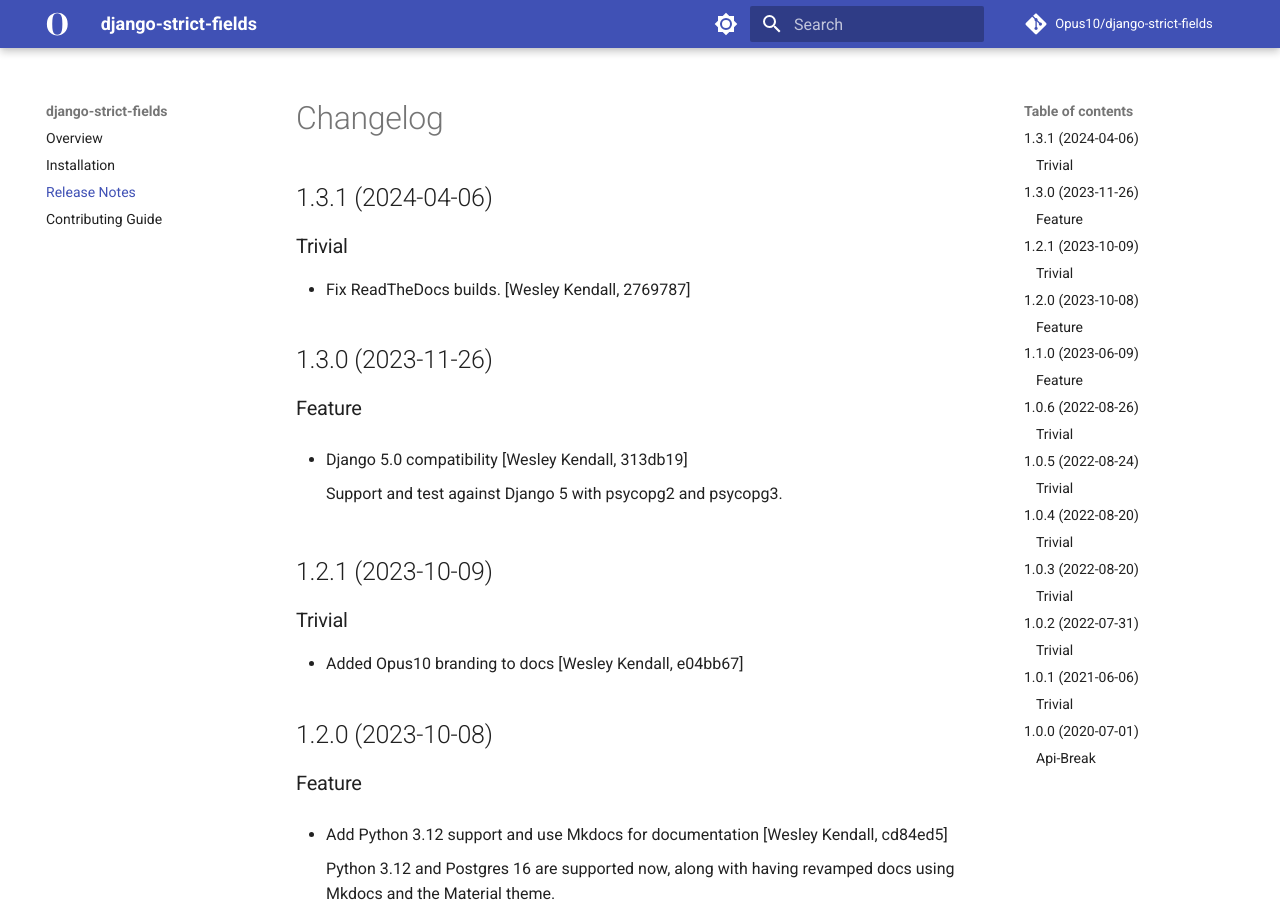
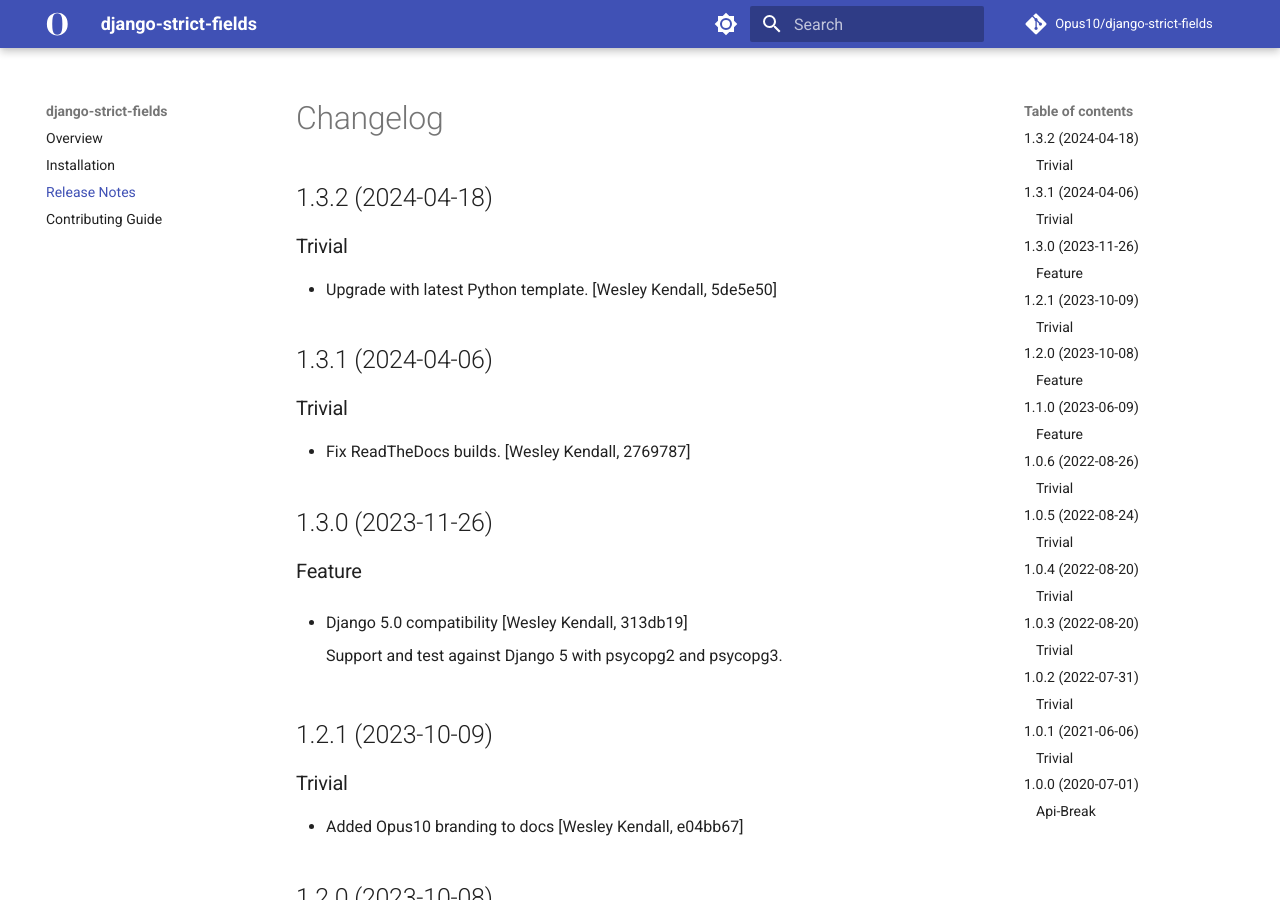
Before and after one commit to Opus10/django-strict-fields, an MkDocs documentation site: the page built from docs/release_notes.md, in a window 1280 px wide and 900 px high. Built offline with MkDocs 1.6.1 and Material for MkDocs 9.7.7, drawn with Linux system fonts in a browser that asks for light colours; comment, search, counter and statistics services are not loaded.

Commit message:
Release version 1.3.2 [skip ci]
Type: trivial

```diff
--- a/docs/release_notes.md
+++ b/docs/release_notes.md
@@ -1,4 +1,10 @@
 # Changelog
+
+## 1.3.2 (2024-04-18)
+
+### Trivial
+
+  - Upgrade with latest Python template. [Wesley Kendall, 5de5e50]
 
 ## 1.3.1 (2024-04-06)
 
--- a/pyproject.toml
+++ b/pyproject.toml
@@ -26,7 +26,7 @@
 exclude = [
   "*/tests/"
 ]
-version = "1.3.1"
+version = "1.3.2"
 description = "A collection of fields and utilities to help make model fields more strict."
 authors = ["Tomas Arni Jonasson"]
 classifiers = [
```
Also changed, not shown: CHANGELOG.md (+6 -0 lines), docs/requirements.txt (+11 -7 lines).
